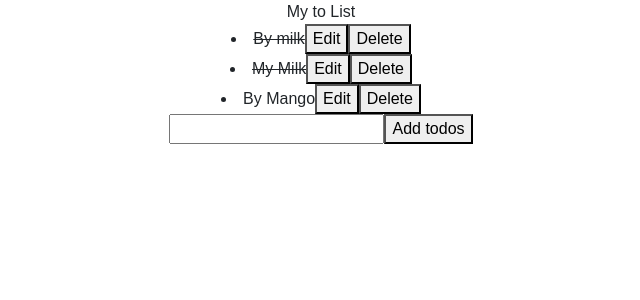
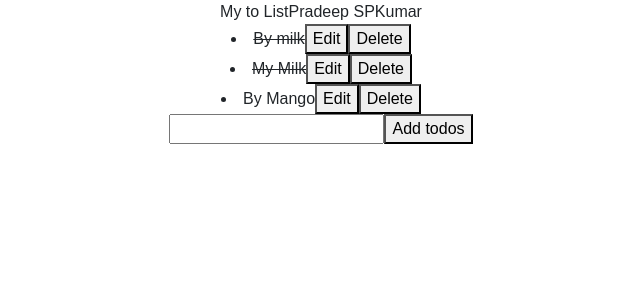
Before and after one commit to pradeepims89/sunlite, a React (Create React App) app: page /Content/1 in a window 1280 px wide. Shown: the top 300 px of the page, without its empty margins (319-959 px from the left). Built offline with nearby package versions, Linux system fonts and the light colour scheme.

Commit message:
All  import export

```diff
--- a/package.json
+++ b/package.json
@@ -6,6 +6,7 @@
     "@testing-library/jest-dom": "^5.14.1",
     "@testing-library/react": "^11.2.7",
     "@testing-library/user-event": "^12.8.3",
+    "axios": "^0.21.1",
     "react": "^17.0.2",
     "react-bootstrap": "^1.6.1",
     "react-dom": "^17.0.2",
--- a/src/Component/TodoList/ToDoList.jsx
+++ b/src/Component/TodoList/ToDoList.jsx
@@ -1,6 +1,9 @@
 import React, { Component } from 'react'
 import AddTolist from './AddTolist'
 import TodoItems from './TodoItems'
+import  axios from 'axios'
+import Firstname1,{Lastname, MidleName} from '../../ImportExport/Import'
+import { Last } from 'react-bootstrap/esm/PageItem'
 export default class ToDoList extends Component {
   constructor(props) {
     super(props)
@@ -81,12 +84,35 @@ export default class ToDoList extends Component {
       }
     )
   }
+  // componentDidMount()
+  // {
+  //     axios.get('https://jsonplaceholder.typicode.com/todos/2')
+  //     .then(function (response) {
+  //       console.log(response.data)
+  //       // handle success
+  //       //console.log(response.data.title);
+  //        this.setState({
+  //          todos:response.data
+  //        })
+  //        this.setState(
+  //         {
+  //           todos: response.data
+  //         }
+  //       )
 
+  //     })
+  //     .catch(function (error) {
+  //       // handle error
+  //       console.log(error);
+  //     })
+  // }
 
   render() {
     return (
       <div>
-        My to List{this.state.todos.map((item, index) => {
+        My to List
+       {Firstname1} {MidleName}{Lastname}
+        {this.state.todos.map((item, index) => {
           return <TodoItems
             item={item}
             key={index}
--- a/src/Component/TodoList/TodoItems.jsx
+++ b/src/Component/TodoList/TodoItems.jsx
@@ -1,4 +1,5 @@
 import React, { Component } from 'react'
+import  axios from 'axios'
 
 class TodoItems extends Component {
     constructor(props) {
@@ -28,6 +29,7 @@ class TodoItems extends Component {
         this.props.toEdittodos(this.props.index,vl)
         this.onEditToggle();
     }
+
 
     render() {
         const { item } = this.props;
--- /dev/null
+++ b/src/ImportExport/Import.jsx
@@ -0,0 +1,5 @@
+const Firstname='Pradeep'
+const  Lastname='Kumar'
+const  MidleName='SP'
+export {Lastname ,MidleName};
+export default Firstname;
```
Also changed, not shown: 1 other file (tests, documents, lock files or other folders).
